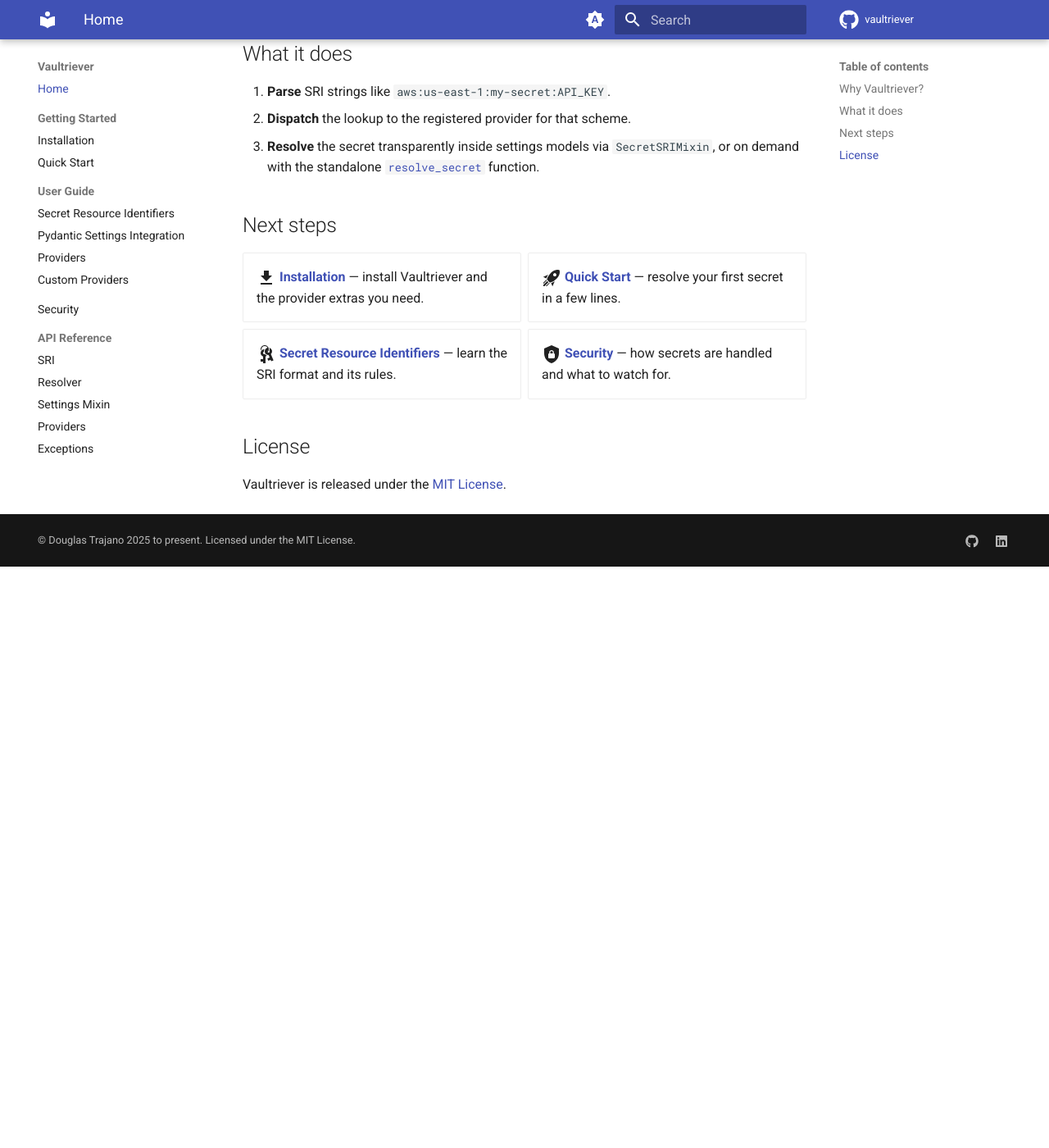
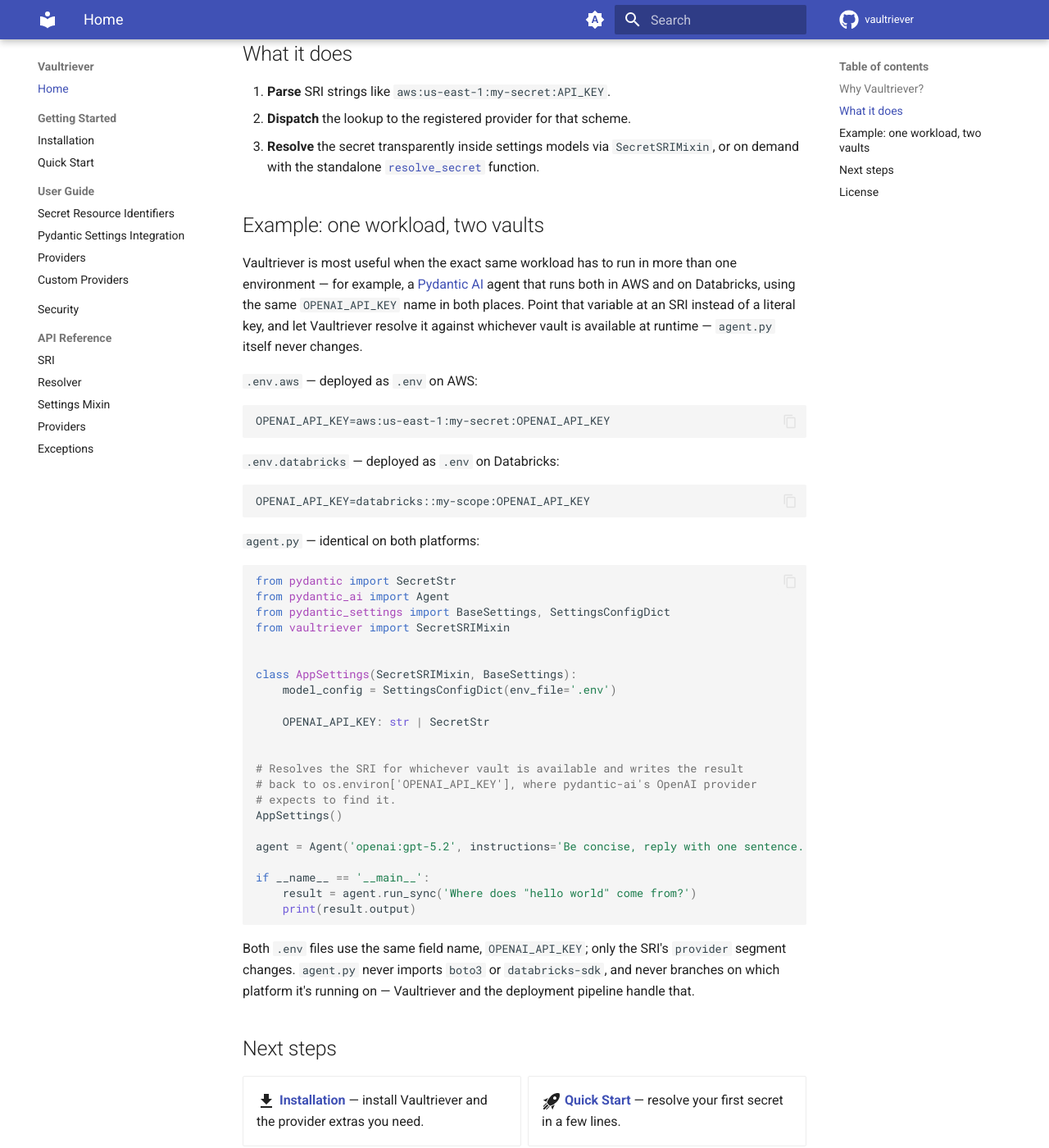
Before and after one commit to DougTrajano/vaultriever, an MkDocs documentation site: the page built from docs/index.md, in a window 1280 px wide and 1400 px high, scrolled down 1080 px. Shown: the whole window at 82% size. Built offline with MkDocs 1.6.1 and Material for MkDocs 9.7.7, drawn with Linux system fonts in a browser that asks for light colours; comment, search, counter and statistics services are not loaded; before the commit the page ends 1771 px from its top, so only the background shows below that.

Commit message:
Document multi-vault Pydantic AI example and add abstraction caveat
Add a docs/index.md example showing a single agent.py resolving the same
OPENAI_API_KEY via different .env files on AWS and Databricks, and note in
README.md that Vaultriever's abstraction is only worth its cost when a
workload genuinely needs to run against more than one vault provider.

Co-Authored-By: Claude Sonnet 5 <noreply@anthropic.com>

````diff
--- a/docs/index.md
+++ b/docs/index.md
@@ -51,6 +51,57 @@ settings.openai_api_key.get_secret_value()  # the resolved secret
 3. **Resolve** the secret transparently inside settings models via `SecretSRIMixin`, or on demand
    with the standalone [`resolve_secret`](api/resolver.md) function.
 
+## Example: one workload, two vaults
+
+Vaultriever is most useful when the exact same workload has to run in more than one
+environment — for example, a [Pydantic AI](https://ai.pydantic.dev/) agent that runs both in AWS
+and on Databricks, using the same `OPENAI_API_KEY` name in both places. Point that variable at an
+SRI instead of a literal key, and let Vaultriever resolve it against whichever vault is available
+at runtime — `agent.py` itself never changes.
+
+`.env.aws` — deployed as `.env` on AWS:
+
+```
+OPENAI_API_KEY=aws:us-east-1:my-secret:OPENAI_API_KEY
+```
+
+`.env.databricks` — deployed as `.env` on Databricks:
+
+```
+OPENAI_API_KEY=databricks::my-scope:OPENAI_API_KEY
+```
+
+`agent.py` — identical on both platforms:
+
+```python
+from pydantic import SecretStr
+from pydantic_ai import Agent
+from pydantic_settings import BaseSettings, SettingsConfigDict
+from vaultriever import SecretSRIMixin
+
+
+class AppSettings(SecretSRIMixin, BaseSettings):
+    model_config = SettingsConfigDict(env_file='.env')
+
+    OPENAI_API_KEY: str | SecretStr
+
+
+# Resolves the SRI for whichever vault is available and writes the result
+# back to os.environ['OPENAI_API_KEY'], where pydantic-ai's OpenAI provider
+# expects to find it.
+AppSettings()
+
+agent = Agent('openai:gpt-5.2', instructions='Be concise, reply with one sentence.')
+
+if __name__ == '__main__':
+    result = agent.run_sync('Where does "hello world" come from?')
+    print(result.output)
+```
+
+Both `.env` files use the same field name, `OPENAI_API_KEY`; only the SRI's `provider` segment
+changes. `agent.py` never imports `boto3` or `databricks-sdk`, and never branches on which
+platform it's running on — Vaultriever and the deployment pipeline handle that.
+
 ## Next steps
 
 <div class="grid cards" markdown>
````
Also changed, not shown: README.md (+2 -0 lines).
